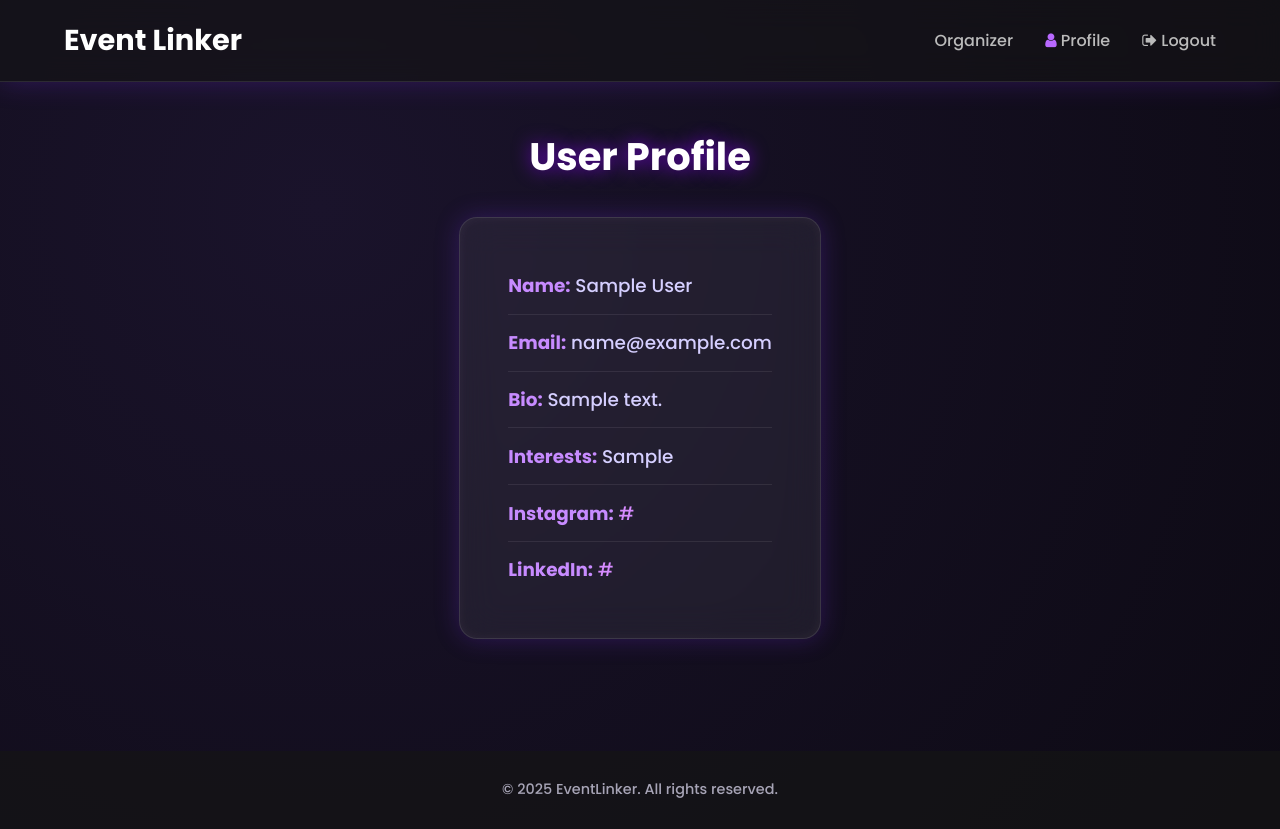
After one commit to devikashaj711/eventlinker, a Flask app: page /profile in a window 1280 px wide. The commit adds this page. Run offline with Flask 3, Linux system fonts and the light colour scheme; the visitor is signed in with stand-in values (Sample User, id 1); tables that the repository leaves empty or names only in its code hold one stand-in row (values such as "Sample post"); data that the repository does not hold is empty.

Commit message:
Organizer Profile functionality
Organizer Profile functionality

```diff
--- a/backend/app.py
+++ b/backend/app.py
@@ -7,9 +7,10 @@ from database import get_db_connection, close_db_connection
 import os
 import mysql.connector
 
-# Import the organizer blueprint from backend/organizer_homepage.py
+# Import the blueprint
 from organizer import organizer_bp
 from attendee import attendee_bp
+from user import user_bp
 
 
 from dotenv import load_dotenv
@@ -31,168 +32,34 @@ app = Flask(
 app.secret_key = "eventlinker_secret_key"
 
 
-# --------------------------------------------
-#  Save files in backend folder functionality
-# ---------------------------------------------
-
-# Commented this file code and added aws s3 bucket code -- madhuri
-# # Path: backend/files
-# BASE_DIR = os.path.dirname(os.path.abspath(__file__))
-# UPLOAD_FOLDER = os.path.join(BASE_DIR, 'files')
-# app.config['UPLOAD_FOLDER'] = UPLOAD_FOLDER
-
-# # Make sure folder exists
-# os.makedirs(UPLOAD_FOLDER, exist_ok=True)
-
-# # Serve event images
-# @app.route('/files/images/<path:filename>')
-# def serve_event_images(filename):
-#     return send_from_directory(os.path.join(app.config['UPLOAD_FOLDER'], 'images'), filename)
-
-# # Serve QR Code images
-# @app.route('/files/qr_codes/<path:filename>')
-# def serve_qr_codes(filename):
-#     return send_from_directory(os.path.join(app.config['UPLOAD_FOLDER'], 'qr_codes'), filename)
-
-
 
 # --------------------------------------------------------------------
 # Go to Organizer functionality
 # Register the organizer blueprint at the root URL of the application.
 # ---------------------------------------------------------------------
 app.register_blueprint(organizer_bp, url_prefix='/organizer')
+
+
+# --------------------------------------------------------------------
+# Go to attendee functionality
+# ---------------------------------------------------------------------
 app.register_blueprint(attendee_bp)
 
+
+# --------------------------------------------------------------------
+# Go to user functionality
+# ---------------------------------------------------------------------
+app.register_blueprint(user_bp)
 
 
 
 # -------------------------------------
-#  Login Functionality
+#  Go to first landing page
 # -------------------------------------
-
-# Commented this login render code as we have already login user method below -- madhuri
-# This route would look for 'login.html' in the _main_templates_folder.
-# @app.route('/login')
-# def login_page():
-#     return render_template('login.html')
-
 # Our first landing page is login page hence redirected to login method -- madhuri
 @app.route('/')
 def index():
-    return redirect(url_for('login_user'))
-
-
-@app.route('/login', methods=['GET', 'POST'])
-def login_user():
-    if request.method == 'POST':
-        email = request.form.get('email')
-        password = request.form.get('password')
-
-        conn = get_db_connection()
-        if conn:
-            try:
-                cursor = conn.cursor(dictionary=True)
-                query = "SELECT * FROM users WHERE email = %s AND password = %s"
-                cursor.execute(query, (email, password))
-                user = cursor.fetchone()
-
-                if user:
-                    flash("Login successful! Welcome back.", "success")
-
-                    # SAVE USER IN SESSION
-                    session["user_id"] = user["user_id"]
-                    session["user_role_id"] = user["user_role_id"]
-
-                    # Redirect based on user role
-                    print(user['user_role_id'])
-                    if user['user_role_id'] == 1:
-                        return redirect(url_for('organizer_bp.organizer_homepage'))
-                    elif user['user_role_id'] == 2:
-                        return redirect(url_for('attendee_bp.attendee_homepage'))
-                    else:
-                        flash("Unknown user role. Contact support.", "danger")
-                        return redirect(url_for('login_user'))
-                else:
-                    flash("Invalid email or password. Please try again.", "danger")
-
-            except Exception as e:
-                print(f"Error during login: {e}")
-                flash("Something went wrong. Please try again.", "danger")
-            finally:
-                close_db_connection(conn, cursor)
-
-    return render_template('login.html')
-
-
-
-
-# -------------------------------------
-#  New user registration Functionality
-# -------------------------------------
-
-@app.route('/register')
-def register_page():
-    return render_template('user_registration.html')
-
-#Commented this method as first landing page is login page -- madhuri
-# @app.route('/')
-# def index():
-#     return redirect(url_for('register_page'))
-
-
-@app.route('/register_user', methods=['POST'])
-def register_user():
-    role = request.form.get('role')
-    first_name = request.form.get('first-name')
-    last_name = request.form.get('last-name')
-    email = request.form.get('email')
-    password = request.form.get('password')
-    bio = request.form.get('bio')
-    interests = request.form.get('interest')
-    insta_link = request.form.get('instalink')
-    linkedin_link = request.form.get('linkedinlink')
-
-    conn = get_db_connection()
-    if conn:
-        try:
-            cursor = conn.cursor()
-            user_role_id = 1 if role == 'organizer' else 2
-
-            query = """
-                INSERT INTO users
-                (user_role_id, email, password, first_name, last_name, bio, interests, insta_link, linkedin_link, created_date)
-                VALUES (%s, %s, %s, %s, %s, %s, %s, %s, %s, NOW())
-            """
-            values = (user_role_id, email, password, first_name, last_name, bio, interests, insta_link, linkedin_link)
-            cursor.execute(query, values)
-            conn.commit()
-            flash("✅ Account created successfully! Please log in.", "success")
-        except Exception as e:
-            print(f"❌ Error inserting user: {e}")
-            flash("Error creating account. Please try again.", "danger")
-        finally:
-            close_db_connection(conn, cursor)
-
-    return redirect(url_for('login_user'))
-
-
-# @app.route('/attendee_homepage')
-# def attendee_homepage():
-#     conn = get_db_connection()
-#     events = []
-
-#     if conn:
-#         try:
-#             cursor = conn.cursor(dictionary=True)
-#             query = "SELECT * FROM event_details ORDER BY event_date ASC"
-#             cursor.execute(query)
-#             events = cursor.fetchall()
-#         except Exception as e:
-#             print("Error fetching events:", e)
-#         finally:
-#             close_db_connection(conn, cursor)
-
-#     return render_template('attendee_homepage.html', events=events)
+    return redirect(url_for('user_bp.login_user'))
 
 
 
--- a/backend/storage.py
+++ b/backend/storage.py
@@ -12,6 +12,10 @@ import io
 
 BUCKET = os.getenv("AWS_S3_BUCKET")
 REGION = os.getenv("AWS_REGION")
+
+# print("DEBUG AWS BUCKET =", BUCKET)
+# print("DEBUG AWS REGION =", REGION)
+
 
 s3 = boto3.client(
     's3',
--- /dev/null
+++ b/frontend/styles/profile.css
@@ -0,0 +1,85 @@
+/* ----------------------------------------
+   BEAUTIFUL PROFILE PAGE (MATCHES ORGANIZER)
+------------------------------------------*/
+
+/* Section container */
+.profile-page-wrapper {
+    max-width: 1000px;
+    margin: 5rem auto 4rem;
+    padding: 3rem;
+    text-align: center;
+}
+
+/* Title */
+.profile-title {
+    font-size: 2.4rem;
+    font-weight: 700;
+    color: #ffffff;
+    margin-bottom: 2rem;
+    text-shadow: 0 0 18px rgba(140, 0, 255, 0.7);
+}
+
+/* Gorgeous glass card */
+.profile-card {
+    background: rgba(255, 255, 255, 0.06);
+    backdrop-filter: blur(18px);
+    -webkit-backdrop-filter: blur(18px);
+    border-radius: 18px;
+    padding: 2.5rem 3rem;
+    border: 1px solid rgba(255, 255, 255, 0.12);
+
+    box-shadow:
+        0 0 25px rgba(123, 47, 247, 0.25),
+        inset 0 0 12px rgba(255, 255, 255, 0.05);
+    width: 100%;
+    max-width: 850px;
+    margin: 0 auto;
+    text-align: left;
+}
+
+/* Each profile row */
+.profile-row {
+    font-size: 1.15rem;
+    color: #d5cfff;
+    padding: 0.9rem 0;
+    border-bottom: 1px solid rgba(255, 255, 255, 0.08);
+}
+
+/* Remove last row border */
+.profile-row:last-child {
+    border-bottom: none;
+}
+
+/* Label text */
+.profile-row strong {
+    color: #c78bff;
+    font-weight: 600;
+}
+
+/* Links styling */
+.profile-card a {
+    color: #d68bff;
+    font-weight: 500;
+    text-decoration: none;
+    transition: 0.3s ease;
+}
+
+.profile-card a:hover {
+    color: #ffffff;
+    text-shadow: 0 0 10px #be63ff;
+}
+
+/* Responsive */
+@media (max-width: 768px) {
+    .profile-card {
+        padding: 1.8rem 1.4rem;
+    }
+
+    .profile-title {
+        font-size: 2rem;
+    }
+
+    .profile-row {
+        font-size: 1.05rem;
+    }
+}
--- /dev/null
+++ b/frontend/templates/profile.html
@@ -0,0 +1,72 @@
+<!DOCTYPE html>
+<html lang="en">
+
+<head>
+    <meta charset="UTF-8">
+    <title>User Profile</title>
+    <link rel="stylesheet" href="{{ url_for('static', filename='styles/profile.css') }}">
+    <link rel="stylesheet" href="{{ url_for('static', filename='styles/organizer_homepage.css') }}">
+
+    <!-- Fonts / Icons -->
+    <link href="https://fonts.googleapis.com/css2?family=Poppins:wght@300;500;700&display=swap" rel="stylesheet">
+    <link rel="stylesheet" href="https://cdnjs.cloudflare.com/ajax/libs/font-awesome/4.7.0/css/font-awesome.min.css">
+</head>
+
+<body>
+
+    <header class="navbar">
+        <div class="logo">
+            <span class="logo-text">Event Linker</span>
+        </div>
+
+        <nav class="nav-links">
+            {% if session["user_role_id"] == 1 %}
+            <a href="{{ url_for('organizer_bp.organizer_homepage') }}">Organizer</a>
+            {% else %}
+            <a href="{{ url_for('attendee_bp.attendee_homepage') }}">Attendee</a>
+            {% endif %}
+
+            <a href="{{ url_for('user_bp.user_profile') }}" class="profile-link">
+                <i class="fa fa-user profile-icon"></i>
+                <span class="profile-text">Profile</span>
+            </a>
+            <a href="{{ url_for('user_bp.logout_user') }}">
+                <i class="fa fa-user fa fa-sign-out"></i>
+                <span class="profile-text">Logout</span>
+            </a>
+        </nav>
+    </header>
+
+    <div class="profile-page-wrapper">
+        <h2 class="profile-title">User Profile</h2>
+
+        <div class="profile-card">
+
+            <p class="profile-row"><strong>Name:</strong> {{ user.first_name }} {{ user.last_name }}</p>
+
+            <p class="profile-row"><strong>Email:</strong> {{ user.email }}</p>
+
+            <p class="profile-row"><strong>Bio:</strong> {{ user.bio }}</p>
+
+            <p class="profile-row"><strong>Interests:</strong> {{ user.interests }}</p>
+
+            <p class="profile-row"><strong>Instagram:</strong>
+                <a href="{{ user.insta_link }}" target="_blank">{{ user.insta_link }}</a>
+            </p>
+
+            <p class="profile-row"><strong>LinkedIn:</strong>
+                <a href="{{ user.linkedin_link }}" target="_blank">{{ user.linkedin_link }}</a>
+            </p>
+
+        </div>
+    </div>
+
+
+    <!-- FOOTER -->
+    <footer class="footer">
+        <p>© 2025 EventLinker. All rights reserved.</p>
+    </footer>
+
+</body>
+
+</html>
```
Also changed, not shown: backend/organizer.py (+14 -2 lines), backend/user.py (added, +155 -0 lines), frontend/styles/attendee_homepage.css (+68 -4 lines), frontend/styles/organizer_homepage.css (+36 -7 lines), frontend/templates/attendee_homepage.html (+42 -7 lines), frontend/templates/event_detail.html (+11 -4 lines), frontend/templates/organizer_homepage.html (+39 -3 lines).
